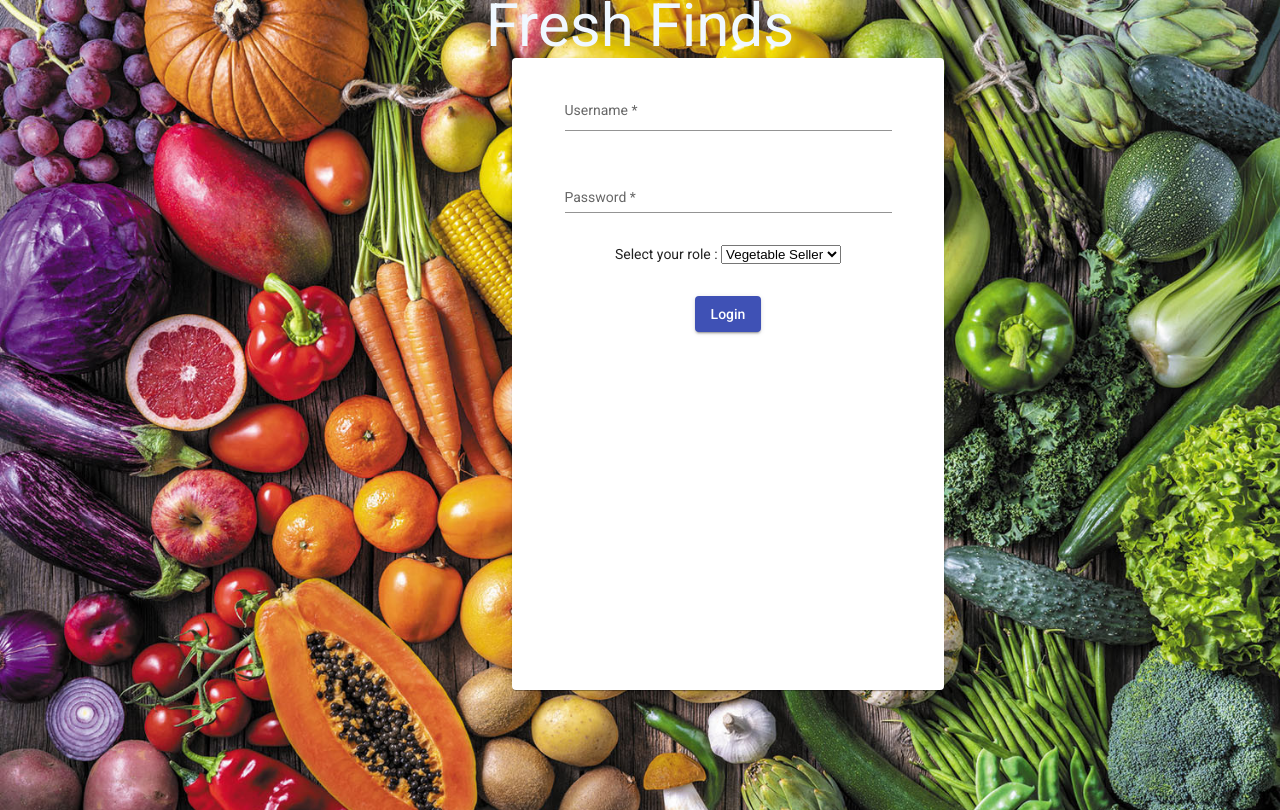
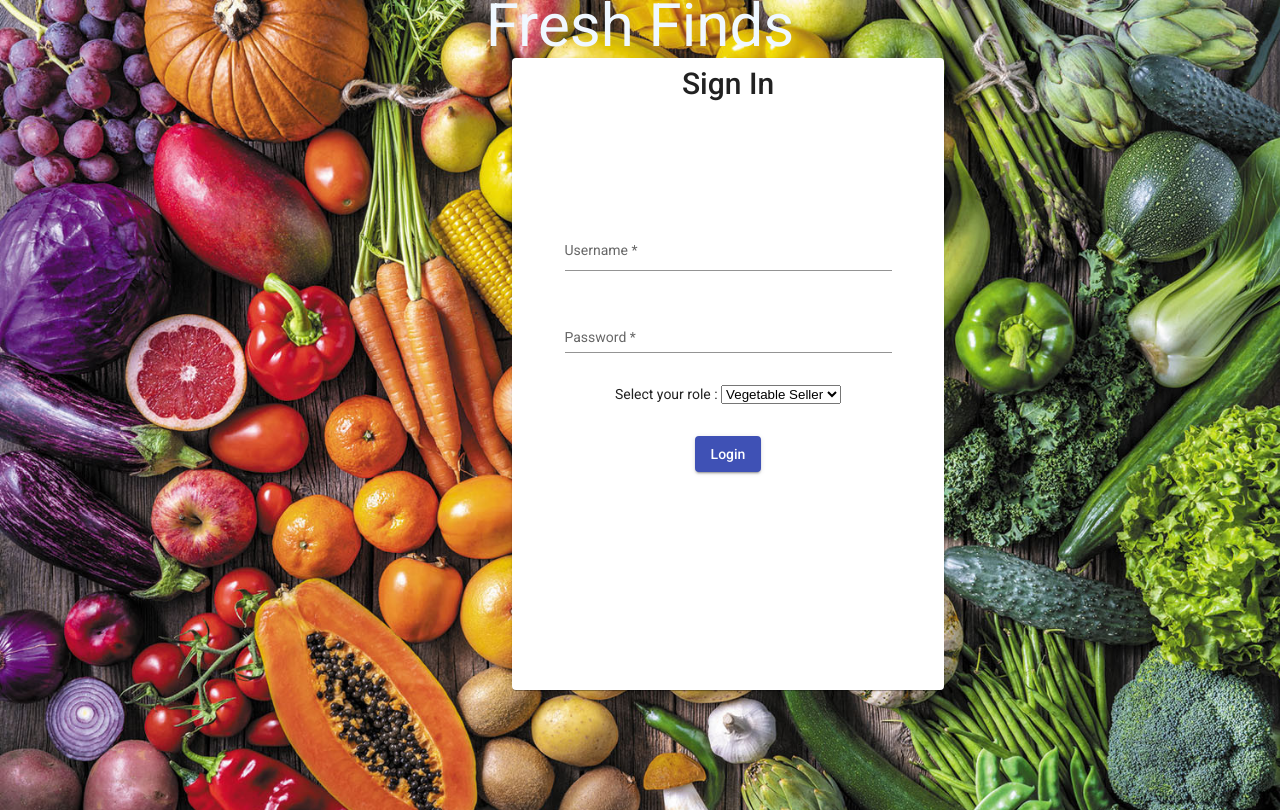
Before and after one commit to omkumbhar/vegetable-shop, an Angular app in the folder client/: page / in a window 1280 px wide. Built offline with nearby package versions, Linux system fonts and the light colour scheme.

Commit message:
Fixed Login Page

```diff
--- a/client/src/app/Componets/login-form/login-form.component.css
+++ b/client/src/app/Componets/login-form/login-form.component.css
@@ -8,3 +8,11 @@
 input[type="text"] {
   font-size: 20px;
 }
+
+.content{
+  font-size: 30px;
+  margin-top: 30px;
+  display: flex;
+  align-items: center;
+  justify-content: center;
+}
--- a/client/src/app/Componets/login-form/login-form.component.html
+++ b/client/src/app/Componets/login-form/login-form.component.html
@@ -1,6 +1,7 @@
 <div>
   <mat-card class="example-card">
-    <mat-card-content>
+    <mat-card-title class="content" >Sign In</mat-card-title>
+    <mat-card-content style="margin-top: 30%;">
       <form [formGroup]="myForm">
         <p>
           <mat-form-field [style.width.px]=327 appearance="standard">
```
